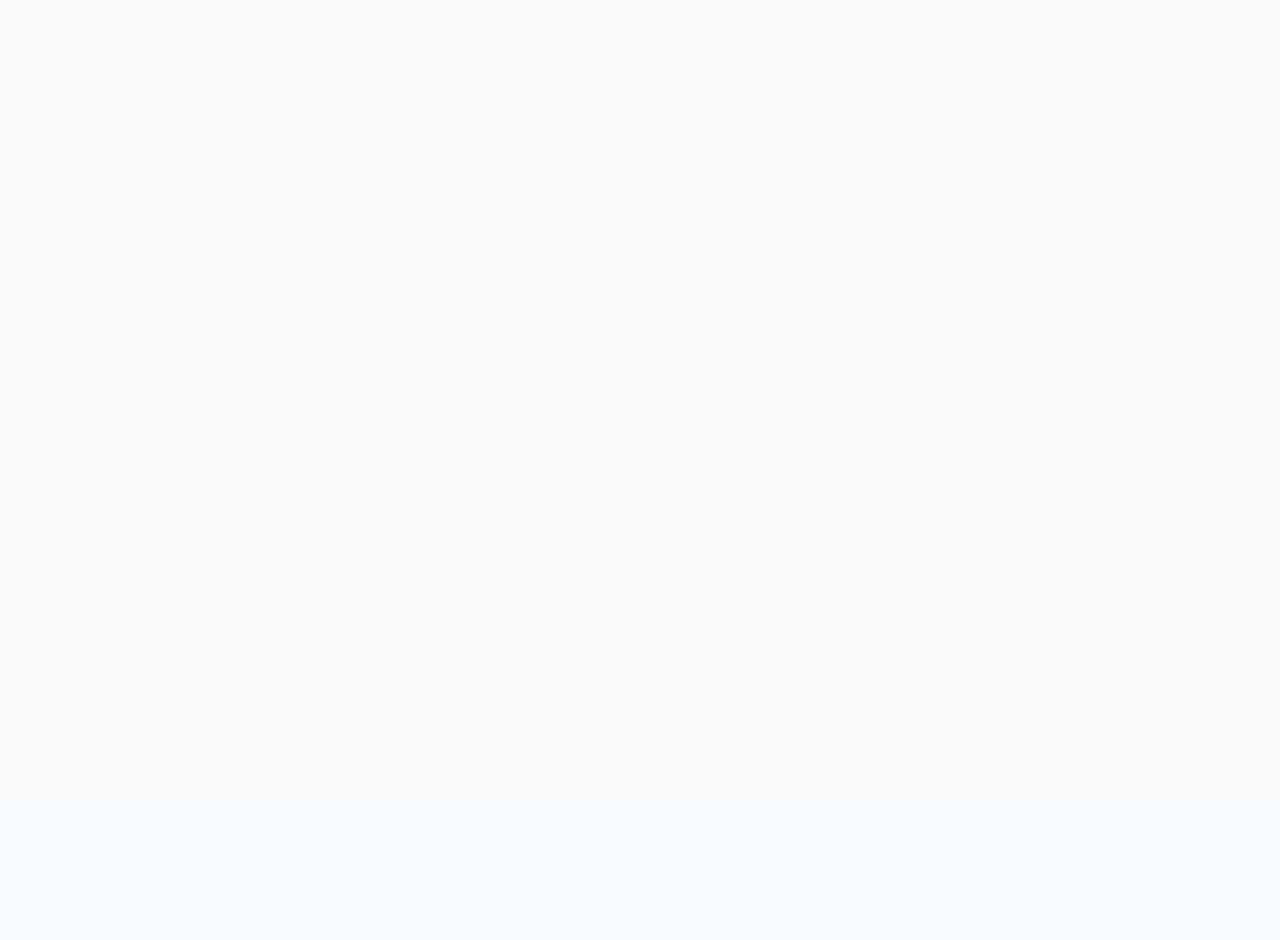
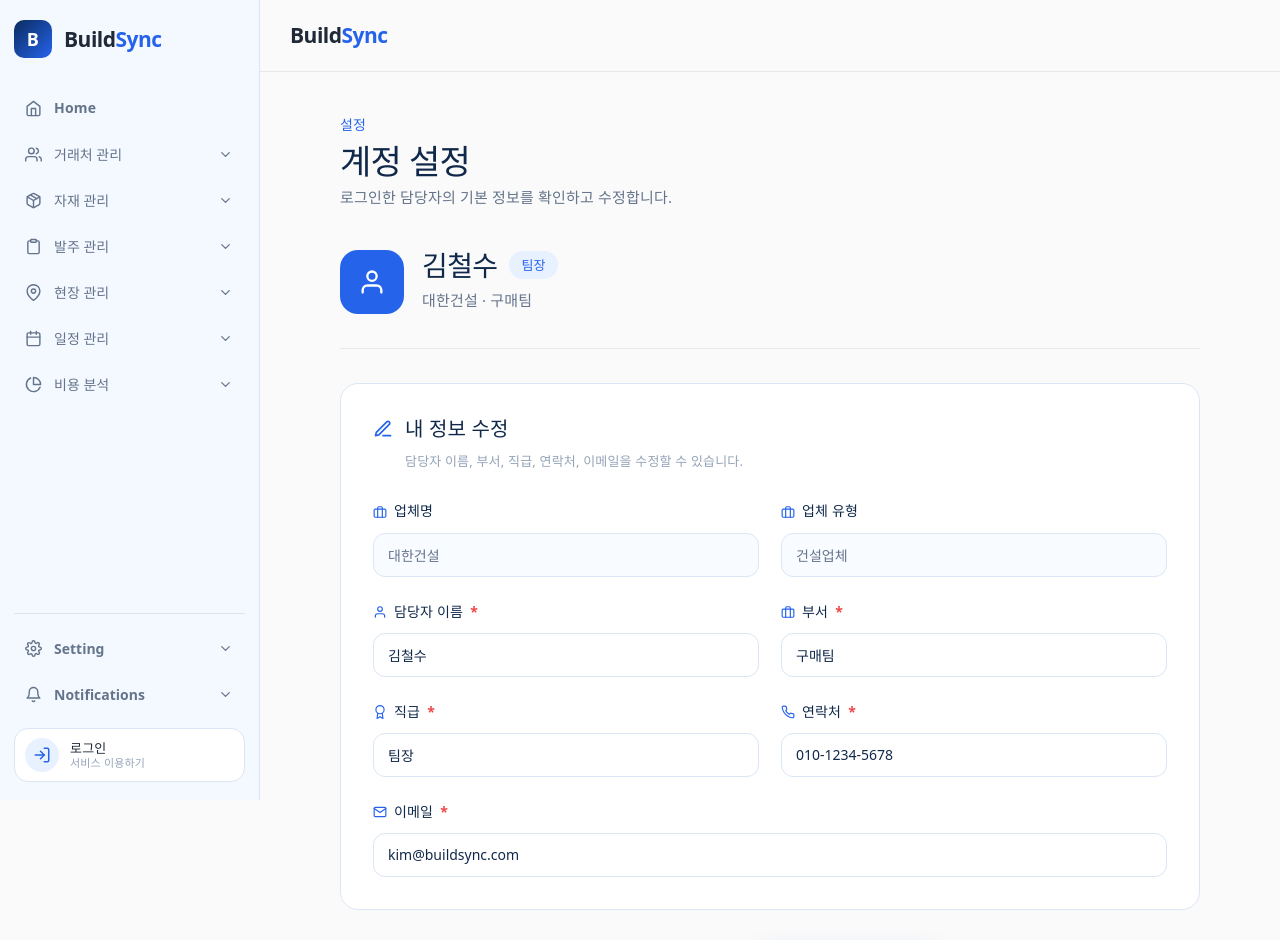
Before and after one commit to kimse0ngjun/BuildSync, a React (Vite) app in the folder frontend/: page /settings/account in a window 1280 px wide. Before the commit this address had no page. Shown: the top 940 px of the page. Before the commit the page ends 800 px from the top, so only its background shows below. Built offline with nearby package versions, Linux system fonts and the light colour scheme.

Commit message:
계정 설정 페이지 프레임 제작

```diff
--- a/frontend/src/App.tsx
+++ b/frontend/src/App.tsx
@@ -16,6 +16,7 @@ import SuccessInput from "./pages/inoutput/SuccessInput";
 import SuccessOutput from "./pages/inoutput/SuccessOutput";
 import LoginPage from "./pages/user/LoginPage";
 import JoinPage from "./pages/user/JoinPage";
+import AccountSetting from "./pages/settings/AccountSetting";
 
 function App() {
   return (
@@ -42,6 +43,8 @@ function App() {
 
           <Route path="/login" element={<LoginPage />} />
           <Route path="/join" element={<JoinPage />} />
+
+          <Route path="/settings/account" element={<AccountSetting />} />
         </Route>
       </Routes>
     </BrowserRouter>
--- a/frontend/src/components/Layout.tsx
+++ b/frontend/src/components/Layout.tsx
@@ -147,7 +147,7 @@ function Layout() {
             isOpen={openBottom === "setting"}
             onClick={() => toggleBottom("setting")}
           >
-            <NavLink to="/setting/profile">
+            <NavLink to="/settings/account">
               <FiUser />
               계정 설정
             </NavLink>
--- /dev/null
+++ b/frontend/src/pages/settings/AccountSetting.tsx
@@ -0,0 +1,158 @@
+import { useState } from "react";
+import {
+  FiUser,
+  FiPhone,
+  FiMail,
+  FiBriefcase,
+  FiAward,
+  FiEdit3,
+  FiSave,
+} from "react-icons/fi";
+import "../../styles/AccountSetting.css";
+
+function AccountSetting() {
+  const [form, setForm] = useState({
+    companyName: "대한건설",
+    companyType: "건설업체",
+    contactName: "김철수",
+    department: "구매팀",
+    position: "팀장",
+    phone: "010-1234-5678",
+    email: "kim@buildsync.com",
+  });
+
+  const handleChange = (e: React.ChangeEvent<HTMLInputElement>) => {
+    const { name, value } = e.target;
+    setForm((prev) => ({ ...prev, [name]: value }));
+  };
+
+  return (
+    <div className="account-setting-page">
+      <div className="account-setting-header">
+        <div>
+          <p className="account-setting-label">설정</p>
+          <h1>계정 설정</h1>
+          <p className="account-setting-desc">
+            로그인한 담당자의 기본 정보를 확인하고 수정합니다.
+          </p>
+        </div>
+      </div>
+
+      <section className="account-profile-summary">
+        <div className="account-avatar">
+          <FiUser />
+        </div>
+
+        <div>
+          <div className="account-profile-title">
+            <h2>{form.contactName}</h2>
+            <span>{form.position}</span>
+          </div>
+          <p>
+            {form.companyName} · {form.department}
+          </p>
+        </div>
+      </section>
+
+      <section className="account-setting-section">
+        <div className="account-section-title">
+          <FiEdit3 />
+          <div>
+            <h2>내 정보 수정</h2>
+            <p>담당자 이름, 부서, 직급, 연락처, 이메일을 수정할 수 있습니다.</p>
+          </div>
+        </div>
+
+        <div className="account-form-grid">
+          <FormField icon={<FiBriefcase />} label="업체명">
+            <input value={form.companyName} readOnly />
+          </FormField>
+
+          <FormField icon={<FiBriefcase />} label="업체 유형">
+            <input value={form.companyType} readOnly />
+          </FormField>
+
+          <FormField icon={<FiUser />} label="담당자 이름" required>
+            <input
+              name="contactName"
+              value={form.contactName}
+              onChange={handleChange}
+              placeholder="담당자 이름을 입력하세요"
+            />
+          </FormField>
+
+          <FormField icon={<FiBriefcase />} label="부서" required>
+            <input
+              name="department"
+              value={form.department}
+              onChange={handleChange}
+              placeholder="부서를 입력하세요"
+            />
+          </FormField>
+
+          <FormField icon={<FiAward />} label="직급" required>
+            <input
+              name="position"
+              value={form.position}
+              onChange={handleChange}
+              placeholder="직급을 입력하세요"
+            />
+          </FormField>
+
+          <FormField icon={<FiPhone />} label="연락처" required>
+            <input
+              name="phone"
+              value={form.phone}
+              onChange={handleChange}
+              placeholder="연락처를 입력하세요"
+            />
+          </FormField>
+
+          <FormField icon={<FiMail />} label="이메일" required full>
+            <input
+              name="email"
+              value={form.email}
+              onChange={handleChange}
+              placeholder="이메일을 입력하세요"
+            />
+          </FormField>
+        </div>
+      </section>
+
+      <div className="account-actions">
+        <button className="account-cancel-btn">취소</button>
+        <button className="account-save-btn">
+          <FiSave />
+          저장하기
+        </button>
+      </div>
+    </div>
+  );
+}
+
+function FormField({
+  icon,
+  label,
+  required,
+  full,
+  children,
+}: {
+  icon: React.ReactNode;
+  label: string;
+  required?: boolean;
+  full?: boolean;
+  children: React.ReactNode;
+}) {
+  return (
+    <label className={full ? "account-form-field full" : "account-form-field"}>
+      <span>
+        {icon}
+        {label}
+        {required && <em>*</em>}
+      </span>
+      {children}
+    </label>
+  );
+}
+
+export default AccountSetting;
--- /dev/null
+++ b/frontend/src/styles/AccountSetting.css
@@ -0,0 +1,240 @@
+.account-setting-page {
+  width: 100%;
+  min-height: 100%;
+  background: #fafafa;
+  padding: 0 40px;
+}
+
+.account-setting-header {
+  max-width: 1180px;
+  margin-bottom: 40px;
+}
+
+.account-setting-label {
+  margin: 0 0 10px;
+  color: #2563eb;
+  font-size: 14px;
+  font-weight: 700;
+}
+
+.account-setting-header h1 {
+  margin: 0;
+  color: #10284a;
+  font-size: 34px;
+  font-weight: 700;
+  letter-spacing: -0.8px;
+}
+
+.account-setting-desc {
+  margin-top: 10px;
+  color: #64748b;
+  font-size: 15px;
+  font-weight: 500;
+}
+
+.account-profile-summary {
+  max-width: 1180px;
+  margin: 0 auto 34px;
+  display: flex;
+  align-items: center;
+  gap: 18px;
+  padding-bottom: 34px;
+  border-bottom: 1px solid #e5e7eb;
+}
+
+.account-avatar {
+  width: 64px;
+  height: 64px;
+  border-radius: 18px;
+  background: #2563eb;
+  color: white;
+  display: flex;
+  align-items: center;
+  justify-content: center;
+  font-size: 28px;
+  flex: 0 0 64px;
+}
+
+.account-profile-title {
+  display: flex;
+  align-items: center;
+  gap: 12px;
+}
+
+.account-profile-title h2 {
+  margin: 0;
+  color: #10284a;
+  font-size: 28px;
+  font-weight: 700;
+  letter-spacing: -0.6px;
+}
+
+.account-profile-title span {
+  height: 28px;
+  padding: 0 12px;
+  border-radius: 999px;
+  background: #e8f1ff;
+  color: #2563eb;
+  font-size: 13px;
+  font-weight: 700;
+  display: inline-flex;
+  align-items: center;
+}
+
+.account-profile-summary p {
+  margin-top: 8px;
+  color: #64748b;
+  font-size: 15px;
+  font-weight: 500;
+}
+
+.account-setting-section {
+  max-width: 1180px;
+  margin: 0 auto;
+  background: #fff;
+  border: 1px solid #dbe6f4;
+  border-radius: 18px;
+  padding: 32px;
+}
+
+.account-section-title {
+  display: flex;
+  gap: 12px;
+  margin-bottom: 24px;
+  color: #2563eb;
+}
+
+.account-section-title svg {
+  font-size: 20px;
+  margin-top: 3px;
+}
+
+.account-section-title h2 {
+  margin: 0;
+  color: #10284a;
+  font-size: 20px;
+  font-weight: 700;
+}
+
+.account-section-title p {
+  margin-top: 6px;
+  color: #94a3b8;
+  font-size: 13px;
+  font-weight: 500;
+}
+
+.account-form-grid {
+  display: grid;
+  grid-template-columns: repeat(2, 1fr);
+  gap: 22px;
+}
+
+.account-form-field {
+  display: flex;
+  flex-direction: column;
+  gap: 8px;
+}
+
+.account-form-field.full {
+  grid-column: 1 / 3;
+}
+
+.account-form-field > span {
+  display: flex;
+  align-items: center;
+  gap: 7px;
+  color: #10284a;
+  font-size: 14px;
+  font-weight: 700;
+}
+
+.account-form-field svg {
+  color: #2563eb;
+}
+
+.account-form-field em {
+  color: #ef4444;
+  font-style: normal;
+}
+
+.account-form-field input {
+  width: 100%;
+  height: 44px;
+  border: 1px solid #dbe6f4;
+  background: #fff;
+  color: #10284a;
+  border-radius: 12px;
+  padding: 0 14px;
+  outline: none;
+  font-size: 14px;
+  font-weight: 500;
+}
+
+.account-form-field input:focus {
+  border-color: #2563eb;
+}
+
+.account-form-field input:read-only {
+  background: #f8fbff;
+  color: #64748b;
+}
+
+.account-actions {
+  max-width: 1180px;
+  margin: 32px auto 0;
+  padding-bottom: 40px;
+  display: flex;
+  justify-content: center;
+  gap: 16px;
+}
+
+.account-actions button {
+  height: 46px;
+  border-radius: 12px;
+  font-size: 14px;
+  font-weight: 700;
+  cursor: pointer;
+}
+
+.account-cancel-btn {
+  width: 140px;
+  border: 1px solid #dbe6f4;
+  background: #fff;
+  color: #64748b;
+}
+
+.account-save-btn {
+  width: 180px;
+  border: none;
+  background: #2563eb;
+  color: white;
+  box-shadow: 0 10px 24px rgba(37, 99, 235, 0.18);
+  display: flex;
+  align-items: center;
+  justify-content: center;
+  gap: 8px;
+}
+
+.account-save-btn:hover {
+  background: #1d4ed8;
+}
+
+@media (max-width: 900px) {
+  .account-setting-page {
+    padding: 0 24px;
+  }
+
+  .account-form-grid {
+    grid-template-columns: 1fr;
+  }
+
+  .account-form-field.full {
+    grid-column: auto;
+  }
+
+  .account-profile-title {
+    flex-direction: column;
+    align-items: flex-start;
+    gap: 8px;
+  }
+}
```
